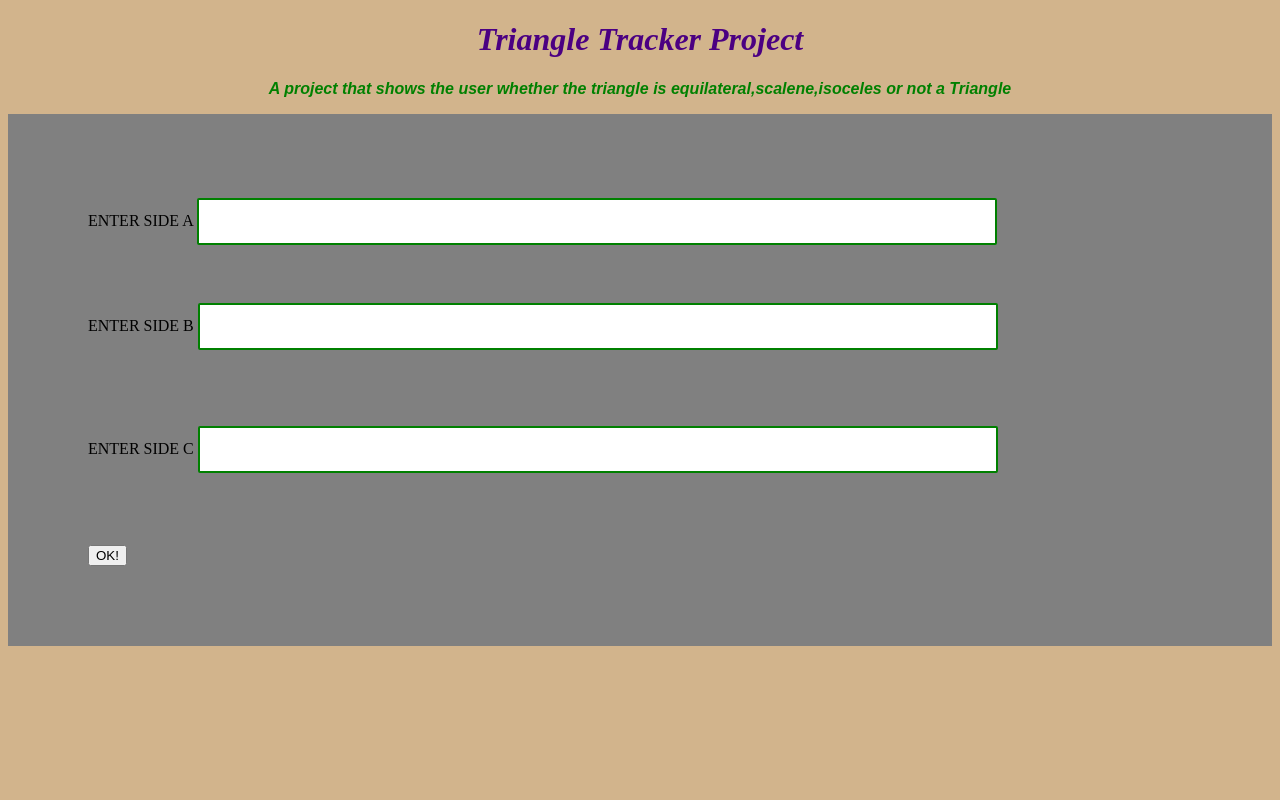
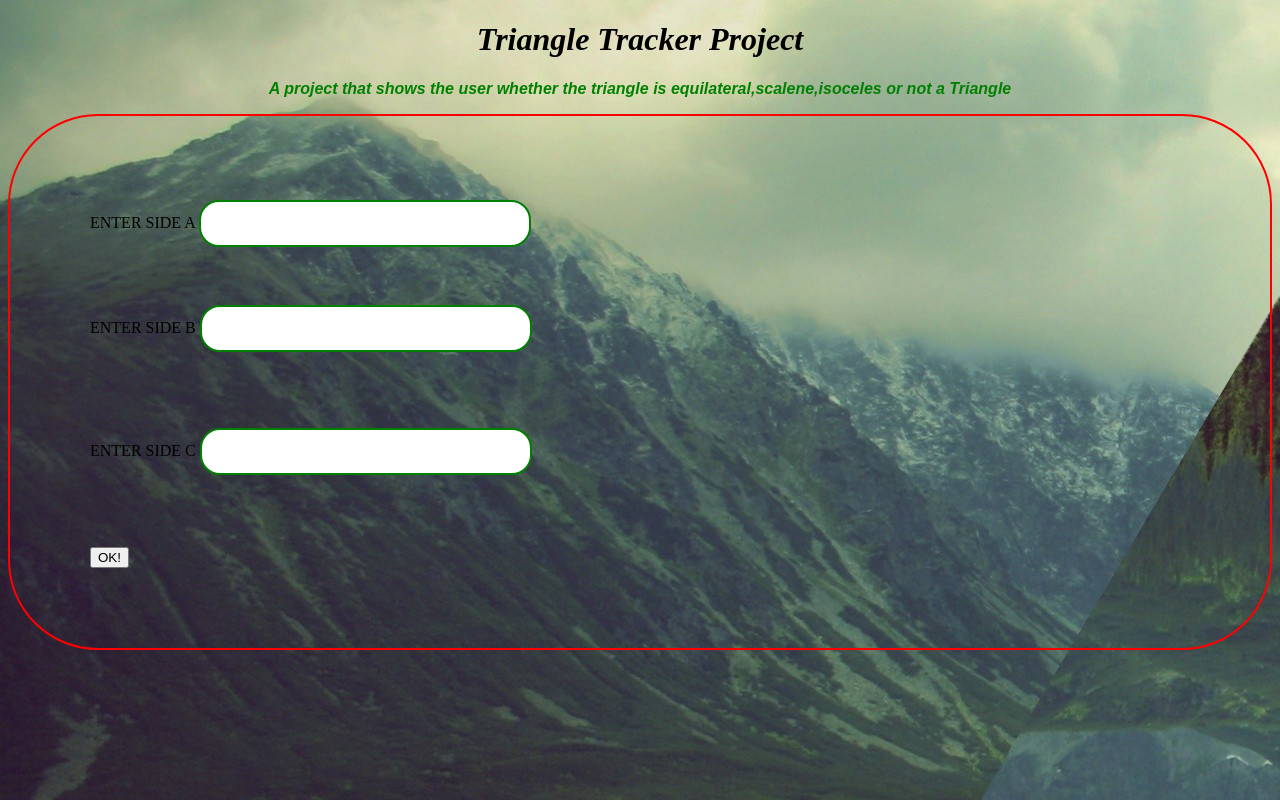
Before and after one commit to qmuuoryan/project-triangle, a plain HTML site: page index.html in a window 1280 px wide. Drawn offline with Linux system fonts and the light colour scheme.

Commit message:
add all changes

```diff
--- a/CSS/styles.css
+++ b/CSS/styles.css
@@ -1,33 +1,35 @@
-h1{
+h1 {
   text-align: center;
-  color: indigo;
+  color: black;
   font-size: : 1000px;
 }
-p{
+
+p {
   text-align: center;
   color: green;
   font-family: sans-serif;
 }
-body{
-  background: tan;
+
+body {
+  background-image: url(images/angle.jpg);
 }
-.button{
-  background-color: #4CAF50;
-  text-align: center;
-  color: green;
-  width: 30px;
+
+.button {
+  background-color: yellow;
+  width: 50px;
 }
-.container{
+
+.container {
   padding: 80px;
-  background-color: grey;
-
+  background-color: ;
+  border: 2px solid red;
+  border-radius: 90px;
 }
-input{
-  width: 800px;
+ input{
+  width: 300px;
   border: 2px solid green;
   padding: 14px;
-  border-radius: 2px;
-  box-sizing: border-box;
+  border-radius: 20px;
   margin-top: 4px;
   margin-bottom: 18px;
 }
--- a/index.html
+++ b/index.html
@@ -10,7 +10,7 @@
 </head>
 
 
-<body background="images/angle.jpg">
+<body>
 
   <h1><strong><em>Triangle Tracker Project</em></strong></h1>
 
--- a/js/scripts.js
+++ b/js/scripts.js
@@ -8,9 +8,9 @@ if(a===c && a===b && b===c){
   alert("equilateral");
 }else if(a==b || a==c || b==c) {
   alert("isoceles");
-}else if((a+b)>=c && (b+c)>=a || (a+c)>=b) {
+}else if((a+b)>=c && (b+c)>=a || (a+c)>=b)  {
   alert("Scalene");
-}else if((a+b)<= c || (a+c)<=b || (b+c)<=a){
+}else if((a+b)<=c || (a+c)<=b || (b+c)<=a) {
   alert("Not A Triangle");
 }
 }
```
Also changed, not shown: CSS/images/angle.jpg (renamed from images/angle.jpg), 1 other file.
